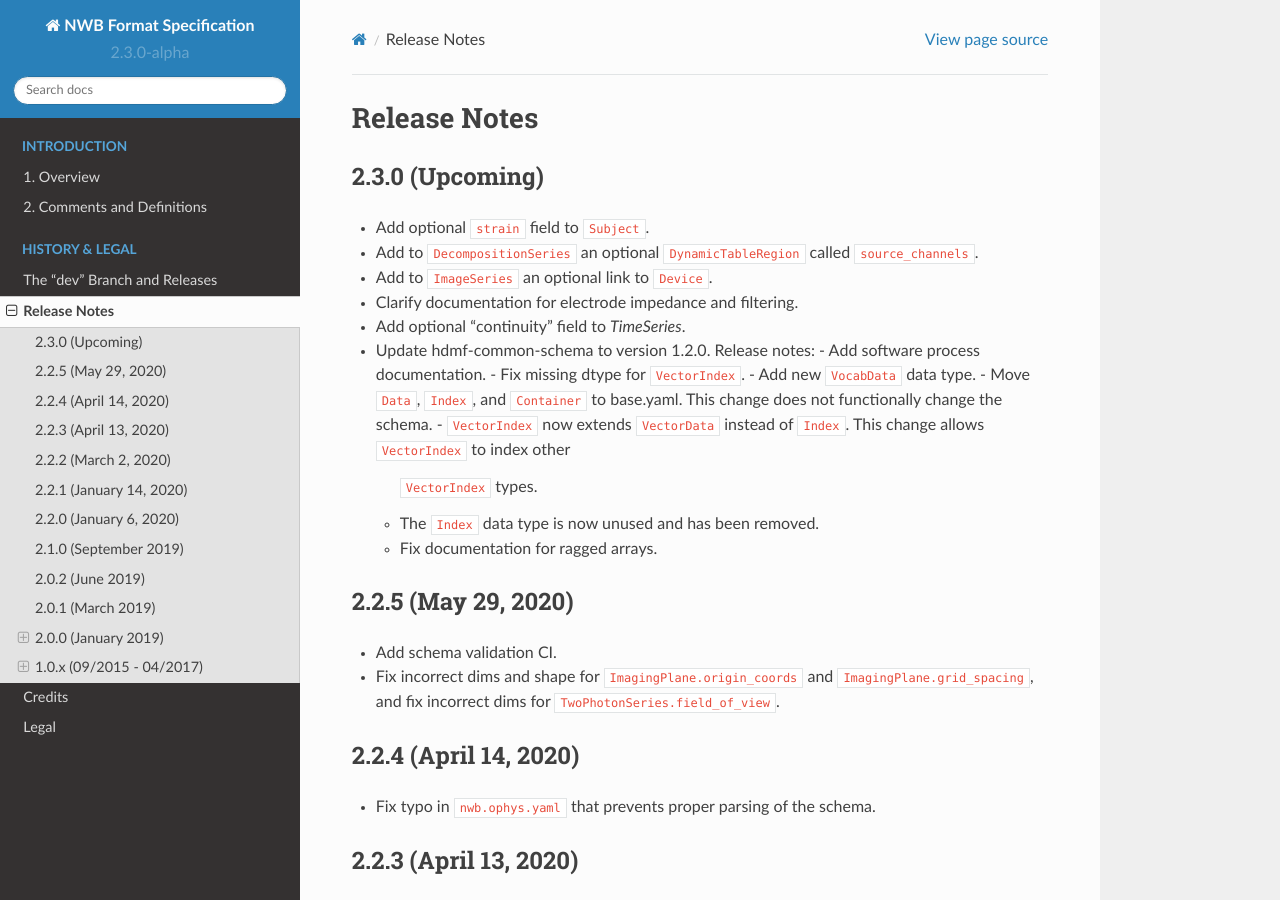
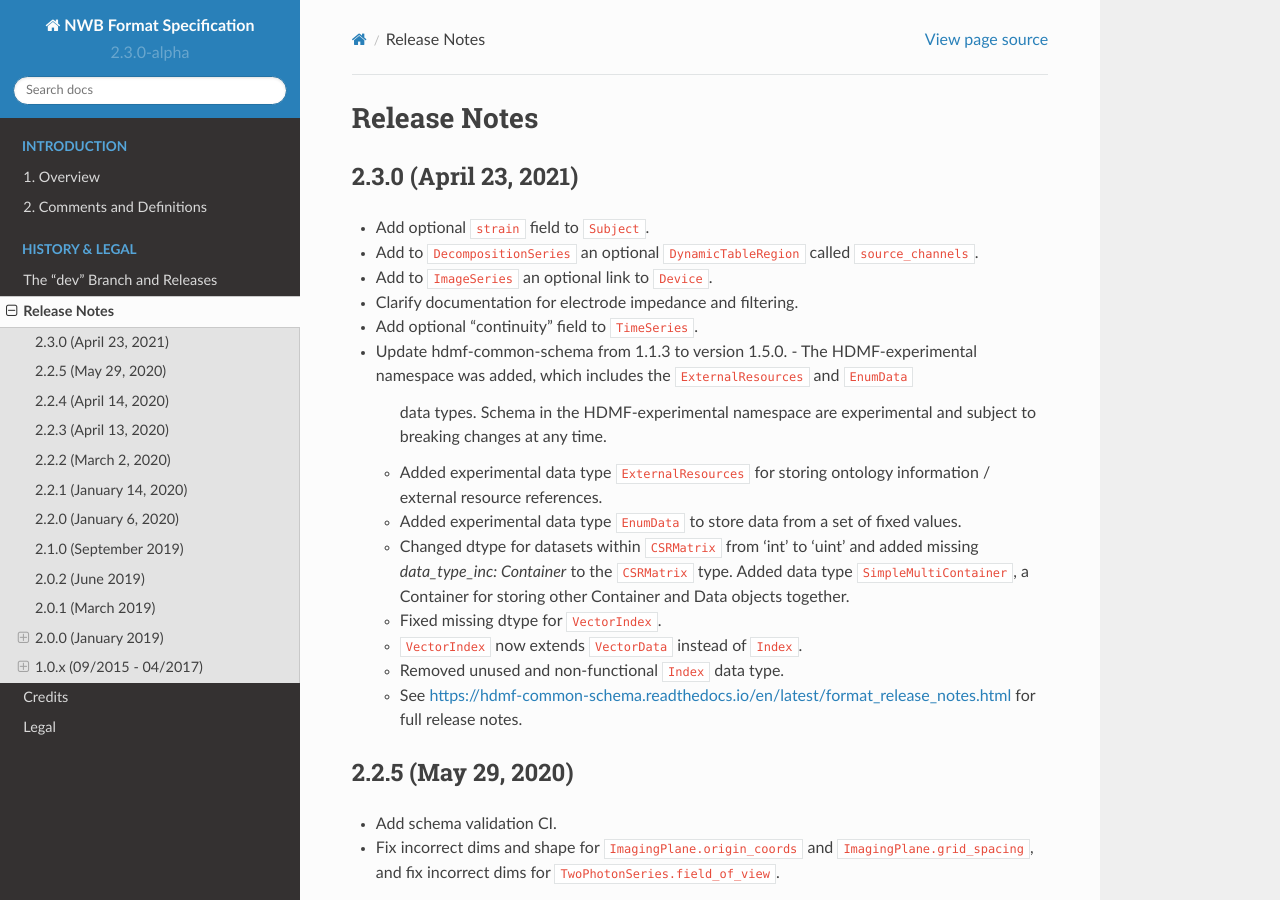
Before and after one commit to NeurodataWithoutBorders/nwb-schema, a Sphinx documentation site: the page built from docs/format/source/format_release_notes.rst, in a window 1280 px wide and 900 px high. Built offline with Sphinx 7.4.7 and the Read the Docs theme 2.0.0, drawn with Linux system fonts in a browser that asks for light colours.

Commit message:
Use hdmf common schema 1.5.0 and update release notes

```diff
--- a/docs/format/source/format_release_notes.rst
+++ b/docs/format/source/format_release_notes.rst
@@ -1,23 +1,26 @@
 Release Notes
 =============
 
-2.3.0 (Upcoming)
+2.3.0 (April 23, 2021)
 ----------------
 
 - Add optional ``strain`` field to ``Subject``.
 - Add to ``DecompositionSeries`` an optional ``DynamicTableRegion`` called ``source_channels``.
 - Add to ``ImageSeries`` an optional link to ``Device``.
 - Clarify documentation for electrode impedance and filtering.
-- Add optional "continuity" field to `TimeSeries`.
-- Update hdmf-common-schema to version 1.2.0. Release notes:
-  - Add software process documentation.
-  - Fix missing dtype for ``VectorIndex``.
-  - Add new ``VocabData`` data type.
-  - Move ``Data``, ``Index``, and ``Container`` to base.yaml. This change does not functionally change the schema.
-  - ``VectorIndex`` now extends ``VectorData`` instead of ``Index``. This change allows ``VectorIndex`` to index other
-    ``VectorIndex`` types.
-  - The ``Index`` data type is now unused and has been removed.
-  - Fix documentation for ragged arrays.
+- Add optional "continuity" field to ``TimeSeries``.
+- Update hdmf-common-schema from 1.1.3 to version 1.5.0.
+  - The HDMF-experimental namespace was added, which includes the ``ExternalResources`` and ``EnumData``
+    data types. Schema in the HDMF-experimental namespace are experimental and subject to breaking changes at any time.
+  - Added experimental data type ``ExternalResources`` for storing ontology information / external resource references.
+  - Added experimental data type ``EnumData`` to store data from a set of fixed values.
+  - Changed dtype for datasets within ``CSRMatrix`` from 'int' to 'uint' and added missing `data_type_inc: Container`
+    to the ``CSRMatrix`` type.
+    Added data type ``SimpleMultiContainer``, a Container for storing other Container and Data objects together.
+  - Fixed missing dtype for ``VectorIndex``.
+  - ``VectorIndex`` now extends ``VectorData`` instead of ``Index``.
+  - Removed unused and non-functional ``Index`` data type.
+  - See https://hdmf-common-schema.readthedocs.io/en/latest/format_release_notes.html for full release notes.
 
 2.2.5 (May 29, 2020)
 ----------------------
```
